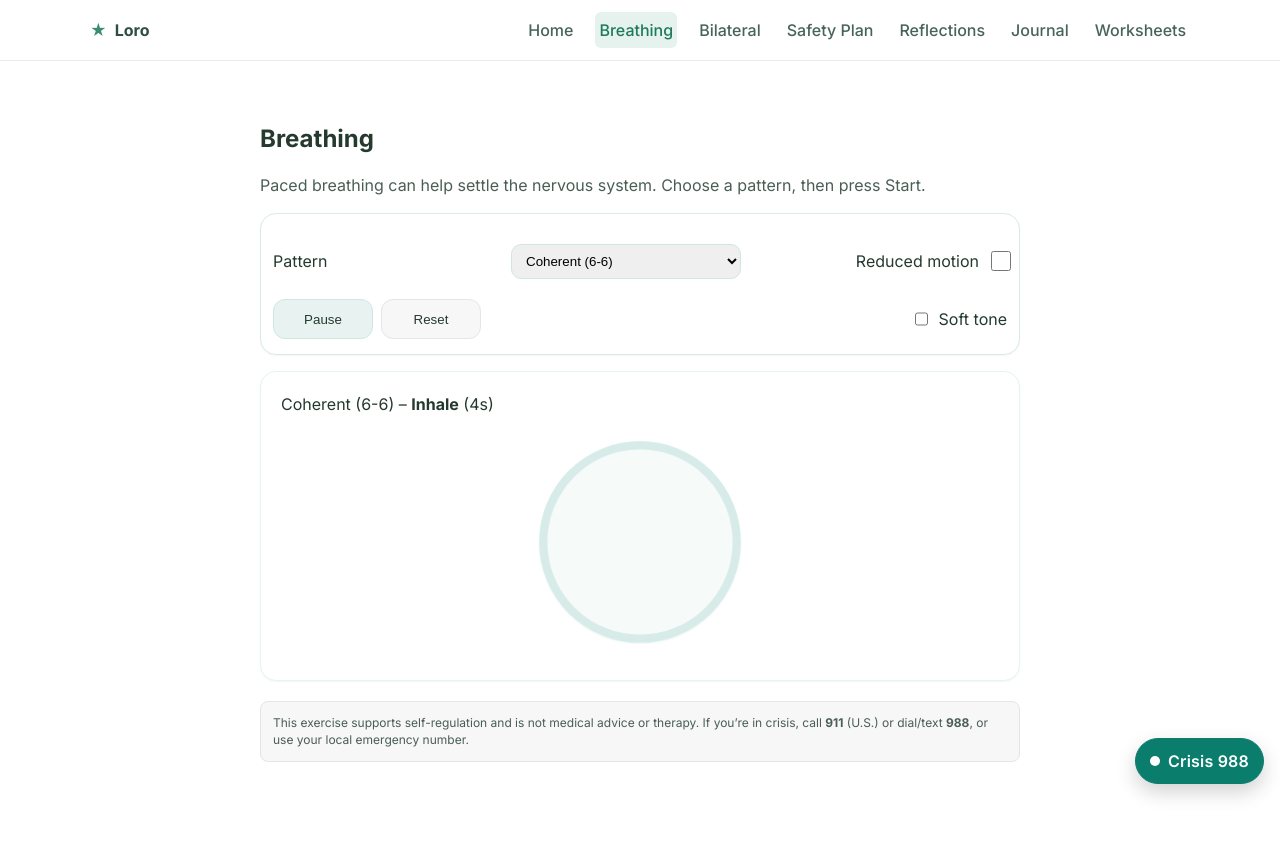
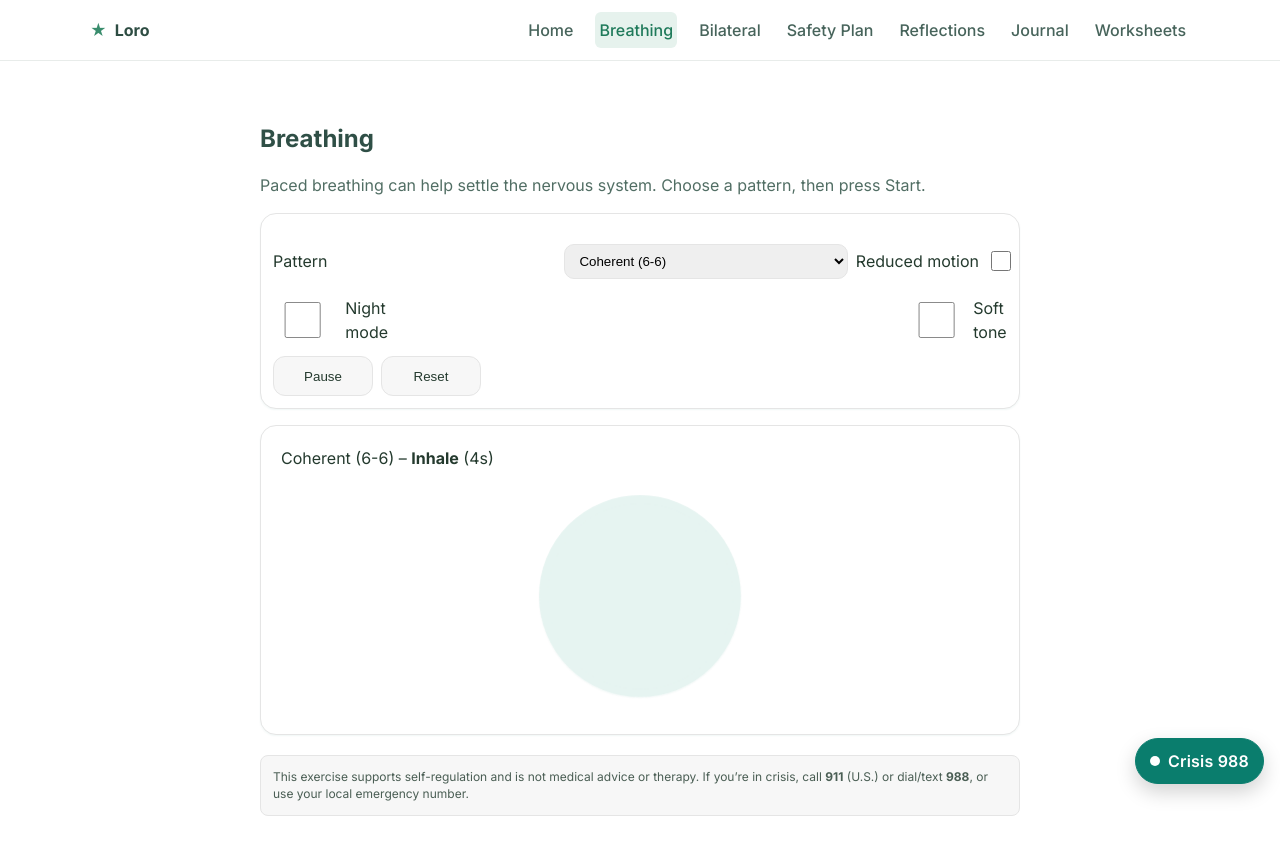
Before and after one commit to fairwjl/loro-app, a React (Vite) app in the folder client/: page /breathing in a window 1280 px wide. Both pictures are taken after a click on the button "Start". Shown: the top 854 px of the page. Built offline with nearby package versions, Linux system fonts and the light colour scheme.

Commit message:
Save work in progress: breathing page tweaks

```diff
--- a/client/src/pages/BreathingPage.jsx
+++ b/client/src/pages/BreathingPage.jsx
@@ -2,11 +2,6 @@ import React, { useEffect, useMemo, useRef, useState } from "react";
 
 /**
  * BreathingPage – trauma-informed, reduced-stimulus paced breathing
- * - Patterns: Box (4-4-4-4), 4-7-8, 6-6, 5-5
- * - Visual: expanding circle; reduced-motion shows a progress bar
- * - Start / Pause / Reset controls
- * - Optional soft tone on phase change (OFF by default)
- * - Respects prefers-reduced-motion; user can override with a toggle
  */
 
 const PATTERNS = [
@@ -16,19 +11,19 @@ const PATTERNS = [
   { key: "55", label: "Gentle (5-5)", phases: ["Inhale", "Exhale"], secs: [5, 5] },
 ];
 
+const THEME_KEY = "loro_theme_breathing"; // scoped key so it doesn't affect the whole app
+
 export default function BreathingPage() {
   const [patternKey, setPatternKey] = useState("66");
-  // JS-safe: provide a default if not found
-  const pattern = useMemo(
-    () => PATTERNS.find((p) => p.key === patternKey) || PATTERNS[0],
-    [patternKey]
-  );
+  const pattern = useMemo(() => PATTERNS.find(p => p.key === patternKey), [patternKey]);
 
   const [isRunning, setIsRunning] = useState(false);
   const [phaseIndex, setPhaseIndex] = useState(0);
-  const [elapsedInPhase, setElapsedInPhase] = useState(0); // seconds (float)
-  const [useReducedMotion, setUseReducedMotion] = useState(false); // user override
-  const [soundOn, setSoundOn] = useState(false); // OFF by default
+  const [elapsedInPhase, setElapsedInPhase] = useState(0);
+  const [useReducedMotion, setUseReducedMotion] = useState(false);
+  const [soundOn, setSoundOn] = useState(false);
+  const [nightMode, setNightMode] = useState(false); // page-scoped only
+
   const rafRef = useRef(null);
   const lastTsRef = useRef(null);
   const audioRef = useRef(null);
@@ -42,23 +37,27 @@ export default function BreathingPage() {
     return () => mq.removeEventListener?.("change", listener);
   }, []);
 
+  // Init page-scoped night mode from localStorage (no touching <html>)
+  useEffect(() => {
+    try {
+      const saved = localStorage.getItem(THEME_KEY);
+      if (saved === "dark") setNightMode(true);
+      if (saved === "light") setNightMode(false);
+    } catch {}
+  }, []);
+
   // WebAudio tone at phase changes (optional)
   function beep() {
     if (!soundOn) return;
     if (!audioRef.current) {
       try {
-        const Ctx = window.AudioContext || window.webkitAudioContext;
-        if (!Ctx) return;
-        audioRef.current = new Ctx();
-      } catch {
-        return; // audio not available; fail silently
-      }
+        audioRef.current = new (window.AudioContext || window.webkitAudioContext)();
+      } catch { return; }
     }
     const ctx = audioRef.current;
     const osc = ctx.createOscillator();
     const gain = ctx.createGain();
     osc.type = "sine";
-    // Slightly softer tone for "Exhale", brighter for "Inhale"/"Hold"
     const phase = pattern.phases[phaseIndex];
     const freq = phase === "Exhale" ? 392 : 523.25; // G4 vs C5
     osc.frequency.setValueAtTime(freq, ctx.currentTime);
@@ -79,16 +78,14 @@ export default function BreathingPage() {
       lastTsRef.current = null;
       return;
     }
-
     const tick = (ts) => {
       if (lastTsRef.current == null) lastTsRef.current = ts;
-      const dt = (ts - lastTsRef.current) / 1000; // seconds
+      const dt = (ts - lastTsRef.current) / 1000;
       lastTsRef.current = ts;
 
       setElapsedInPhase((prev) => {
         const next = prev + dt;
         if (next >= durationCurrentPhase) {
-          // advance phase
           const nextIndex = (phaseIndex + 1) % pattern.phases.length;
           setPhaseIndex(nextIndex);
           beep();
@@ -99,7 +96,6 @@ export default function BreathingPage() {
 
       rafRef.current = requestAnimationFrame(tick);
     };
-
     rafRef.current = requestAnimationFrame(tick);
     return () => {
       if (rafRef.current) cancelAnimationFrame(rafRef.current);
@@ -109,44 +105,59 @@ export default function BreathingPage() {
   }, [isRunning, phaseIndex, patternKey, durationCurrentPhase, soundOn]);
 
   function start() {
-    // reset timers but keep the current pattern
     setPhaseIndex(0);
     setElapsedInPhase(0);
     setIsRunning(true);
     beep();
   }
-
-  function pause() {
-    setIsRunning(false);
-  }
-
-  function reset() {
-    setIsRunning(false);
-    setPhaseIndex(0);
-    setElapsedInPhase(0);
-  }
+  function pause() { setIsRunning(false); }
+  function reset() { setIsRunning(false); setPhaseIndex(0); setElapsedInPhase(0); }
 
   // Visuals
   const phase = pattern.phases[phaseIndex];
   const progress = Math.min(1, elapsedInPhase / durationCurrentPhase);
-  // For the circle: scale from 0.9→1.2 on inhale, 1.2→0.9 on exhale; hold keeps steady.
   const baseScale = 1.0;
   let scale = baseScale;
   if (phase === "Inhale") scale = 0.9 + 0.3 * progress;
   else if (phase === "Exhale") scale = 1.2 - 0.3 * progress;
 
+  // Night mode: override CSS variables only within this page wrapper
+  const darkVars = nightMode
+    ? {
+        /* surfaces & text */
+        "--bg": "#0f1412",
+        "--surface": "#141a18",
+        "--surface-muted": "#18201d",
+        "--border": "#23302b",
+        "--text": "#e7f1ec",
+        "--text-muted": "#cbdad4",
+        /* accents */
+        "--accent": "#4bc1b2",
+        "--accent-contrast": "#04110e",
+        "--accent-muted": "#10332e",
+        "--focus": "#7ee2d6",
+        "--panel-shadow": "none",
+      }
+    : {};
+
+  function toggleNightMode(checked) {
+    setNightMode(checked);
+    try { localStorage.setItem(THEME_KEY, checked ? "dark" : "light"); } catch {}
+  }
+
   return (
     <div
       style={{
         fontFamily: "Inter, system-ui, -apple-system, Segoe UI, Roboto, sans-serif",
-        color: "#243a2e",
+        color: "var(--text)",
         maxWidth: 760,
         margin: "0 auto",
         padding: "8px 16px 28px",
+        ...darkVars, // <— page-scoped variable overrides
       }}
     >
-      <h2 className="section-title" style={{ color: "#243a2e" }}>Breathing</h2>
-      <p className="card-text" style={{ color: "#4a5e54" }}>
+      <h2 className="section-title">Breathing</h2>
+      <p className="card-text">
         Paced breathing can help settle the nervous system. Choose a pattern, then press Start.
       </p>
 
@@ -155,26 +166,34 @@ export default function BreathingPage() {
         className="panel"
         style={{
           marginTop: 12,
-          background: "#ffffff",
-          border: "1px solid #d7ece8",
+          background: "var(--surface)",
+          border: "1px solid var(--border)",
           borderRadius: 16,
           padding: 12,
         }}
       >
-        <div className="form-row" style={{ display: "grid", gridTemplateColumns: "1fr 1fr 1fr auto", gap: 8, alignItems: "center" }}>
-          <label htmlFor="pattern" style={{ color: "#243a2e" }}>Pattern</label>
+        <div
+          className="form-row"
+          style={{
+            display: "grid",
+            gridTemplateColumns: "1fr 1fr auto auto",
+            gap: 8,
+            alignItems: "center",
+          }}
+        >
+          <label htmlFor="pattern">Pattern</label>
           <select
             id="pattern"
             value={patternKey}
             onChange={(e) => { setPatternKey(e.target.value); reset(); }}
-            style={{ borderRadius: 10, padding: "8px 10px", border: "1px solid #cfe7e3" }}
+            style={{ borderRadius: 10, padding: "8px 10px", border: "1px solid var(--border)" }}
           >
-            {PATTERNS.map((p) => (
+            {PATTERNS.map(p => (
               <option key={p.key} value={p.key}>{p.label}</option>
             ))}
           </select>
 
-          <label htmlFor="reduced" style={{ justifySelf: "end", color: "#243a2e" }}>Reduced motion</label>
+          <label htmlFor="reduced" style={{ justifySelf: "end" }}>Reduced motion</label>
           <input
             id="reduced"
             type="checkbox"
@@ -184,65 +203,60 @@ export default function BreathingPage() {
           />
         </div>
 
-        <div className="controls-row" style={{ display: "flex", gap: 8, marginTop: 12 }}>
-          {!isRunning ? (
-            <button
-              className="btn btn-primary"
-              onClick={start}
-              style={{
-                padding: "10px 16px",
-                borderRadius: 12,
-                backgroundColor: "#0a7d6d",
-                border: "1px solid #0a7d6d",
-                minWidth: 100,
-              }}
-            >
-              Start
-            </button>
-          ) : (
-            <button
-              className="btn"
-              onClick={pause}
-              style={{
-                padding: "10px 16px",
-                borderRadius: 12,
-                backgroundColor: "#e8f3f1",
-                border: "1px solid #cfe7e3",
-                minWidth: 100,
-              }}
-            >
-              Pause
-            </button>
-          )}
-          <button
-            className="btn"
-            onClick={reset}
-            style={{
-              padding: "10px 16px",
-              borderRadius: 12,
-              backgroundColor: "#f7f7f7",
-              border: "1px solid #e5e5e5",
-              minWidth: 100,
-            }}
-          >
-            Reset
-          </button>
+        {/* Night mode toggle (page-scoped) */}
+        <div
+          className="form-row"
+          style={{
+            display: "flex",
+            alignItems: "center",
+            gap: 10,
+            marginTop: 8,
+            color: "var(--text)",
+          }}
+        >
+          <label htmlFor="nightmode" style={{ display: "flex", alignItems: "center", gap: 8 }}>
+            <input
+              id="nightmode"
+              type="checkbox"
+              checked={nightMode}
+              onChange={(e) => toggleNightMode(e.target.checked)}
+              aria-label="Toggle night mode (dark theme) for this page"
+              style={{ transform: "scale(0.9)", transformOrigin: "left center" }}
+            />
+            Night mode
+          </label>
 
-          <label style={{ marginLeft: "auto", display: "flex", alignItems: "center", gap: 8, color: "#243a2e" }}>
+          <label style={{ marginLeft: "auto", display: "flex", alignItems: "center", gap: 8 }}>
             <input
               type="checkbox"
               checked={soundOn}
               onChange={(e) => setSoundOn(e.target.checked)}
               aria-label="Enable soft tone on phase change"
+              style={{ transform: "scale(0.9)", transformOrigin: "left center" }}
             />
             Soft tone
           </label>
         </div>
+
+        <div className="controls-row" style={{ display: "flex", gap: 8, marginTop: 12 }}>
+          {!isRunning ? (
+            <button className="btn btn-primary" onClick={start} style={{ padding: "10px 16px", borderRadius: 12, minWidth: 100 }}>
+              Start
+            </button>
+          ) : (
+            <button className="btn" onClick={pause} style={{ padding: "10px 16px", borderRadius: 12, backgroundColor: "var(--surface-muted)", border: "1px solid var(--border)", minWidth: 100 }}>
+              Pause
+            </button>
+          )}
+          <button className="btn" onClick={reset} style={{ padding: "10px 16px", borderRadius: 12, backgroundColor: "var(--surface-muted)", border: "1px solid var(--border)", minWidth: 100 }}>
+            Reset
+          </button>
+        </div>
       </div>
 
       {/* Visual area */}
-      <div className="panel" style={{ marginTop: 16, padding: 20, border: "1px solid #e6f4f1", borderRadius: 16, background: "#ffffff" }}>
-        <div aria-live="polite" role="status" style={{ marginBottom: 8, color: "#243a2e" }}>
+      <div className="panel" style={{ marginTop: 16, padding: 20, border: "1px solid var(--border)", borderRadius: 16, background: "var(--surface)" }}>
+        <div aria-live="polite" role="status" style={{ marginBottom: 8 }}>
           {pattern.label} – <strong>{phase}</strong> ({Math.ceil(durationCurrentPhase - elapsedInPhase)}s)
         </div>
 
@@ -254,25 +268,25 @@ export default function BreathingPage() {
                 width: 180,
                 height: 180,
                 borderRadius: "50%",
-                border: "8px solid #d7ece8",
-                background: "#f6fbfa",
+                border: "8px solid var(--accent-muted)",
+                background: "var(--accent-muted)",
                 transform: `scale(${scale})`,
                 transition: "transform 0.2s linear",
-                boxShadow: "0 1px 2px rgba(10,125,109,0.06)",
+                boxShadow: "var(--panel-shadow)",
               }}
             />
           </div>
         ) : (
           <div style={{ padding: "8px 0" }}>
-            <div style={{ fontSize: 14, color: "#4a5e54", marginBottom: 6 }}>{phase}</div>
+            <div style={{ fontSize: 14, color: "var(--text-muted)", marginBottom: 6 }}>{phase}</div>
             <div
               aria-hidden="true"
               style={{
                 width: "100%",
                 height: 14,
-                background: "#f0f6f5",
+                background: "var(--surface-muted)",
                 borderRadius: 999,
-                border: "1px solid #d7ece8",
+                border: "1px solid var(--border)",
                 overflow: "hidden",
               }}
             >
@@ -280,7 +294,7 @@ export default function BreathingPage() {
                 style={{
                   height: "100%",
                   width: `${progress * 100}%`,
-                  background: "#0a7d6d",
+                  background: "var(--accent)",
                   transition: "width 0.2s linear",
                 }}
               />
@@ -289,17 +303,17 @@ export default function BreathingPage() {
         )}
       </div>
 
-      {/* Compact, non-clinical reminder */}
+      {/* Compact reminder */}
       <div
         style={{
-          backgroundColor: "#f7f7f7",
-          border: "1px solid #e5e5e5",
+          backgroundColor: "var(--surface-muted)",
+          border: "1px solid var(--border)",
           borderRadius: 8,
           padding: 12,
           marginTop: 20,
           fontSize: 12,
           lineHeight: 1.45,
-          color: "#4a5e54",
+          color: "var(--text-muted)",
         }}
       >
         This exercise supports self-regulation and is not medical advice or therapy. If you’re in crisis, call <strong>911</strong> (U.S.) or dial/text <strong>988</strong>, or use your local emergency number.
```
Also changed, not shown: client/src/Pages/BreathingPage.jsx (+117 -103 lines).
